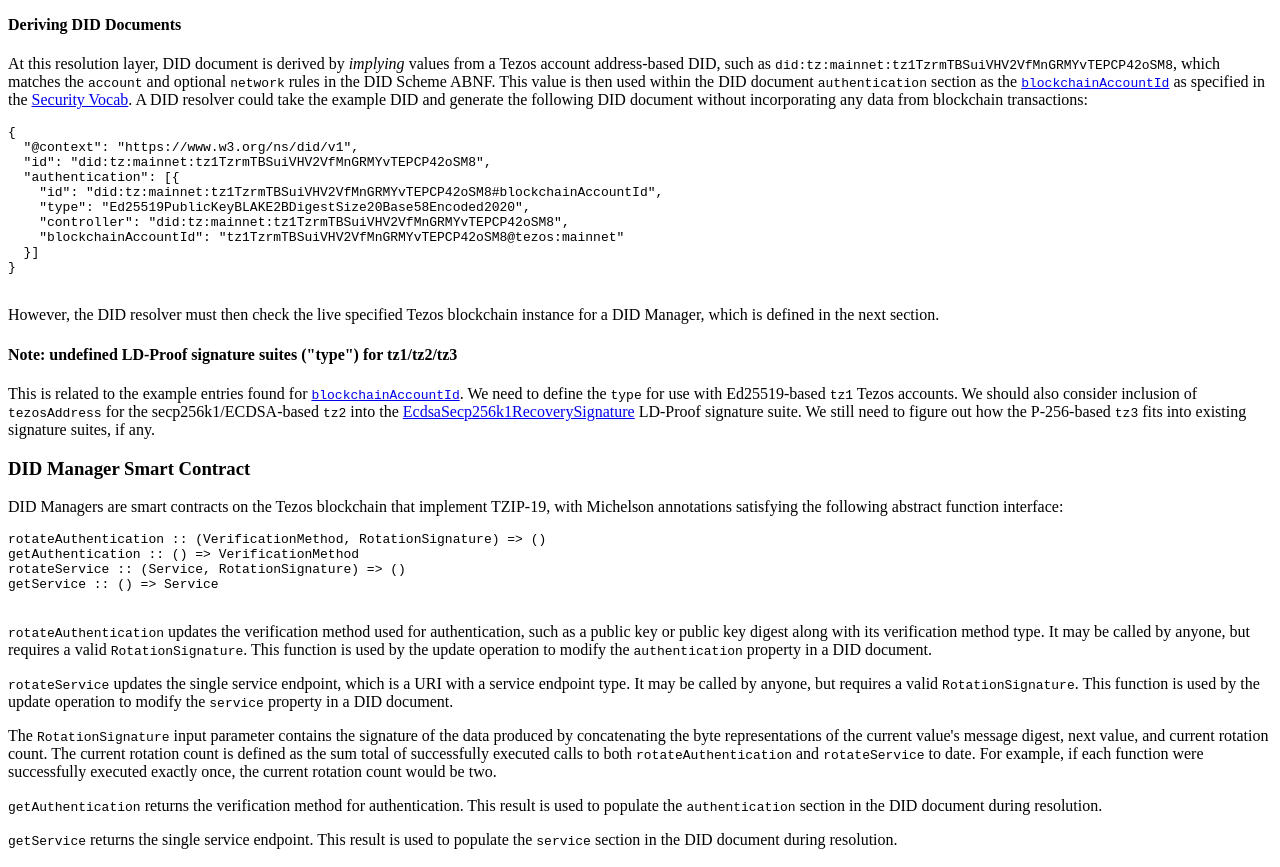
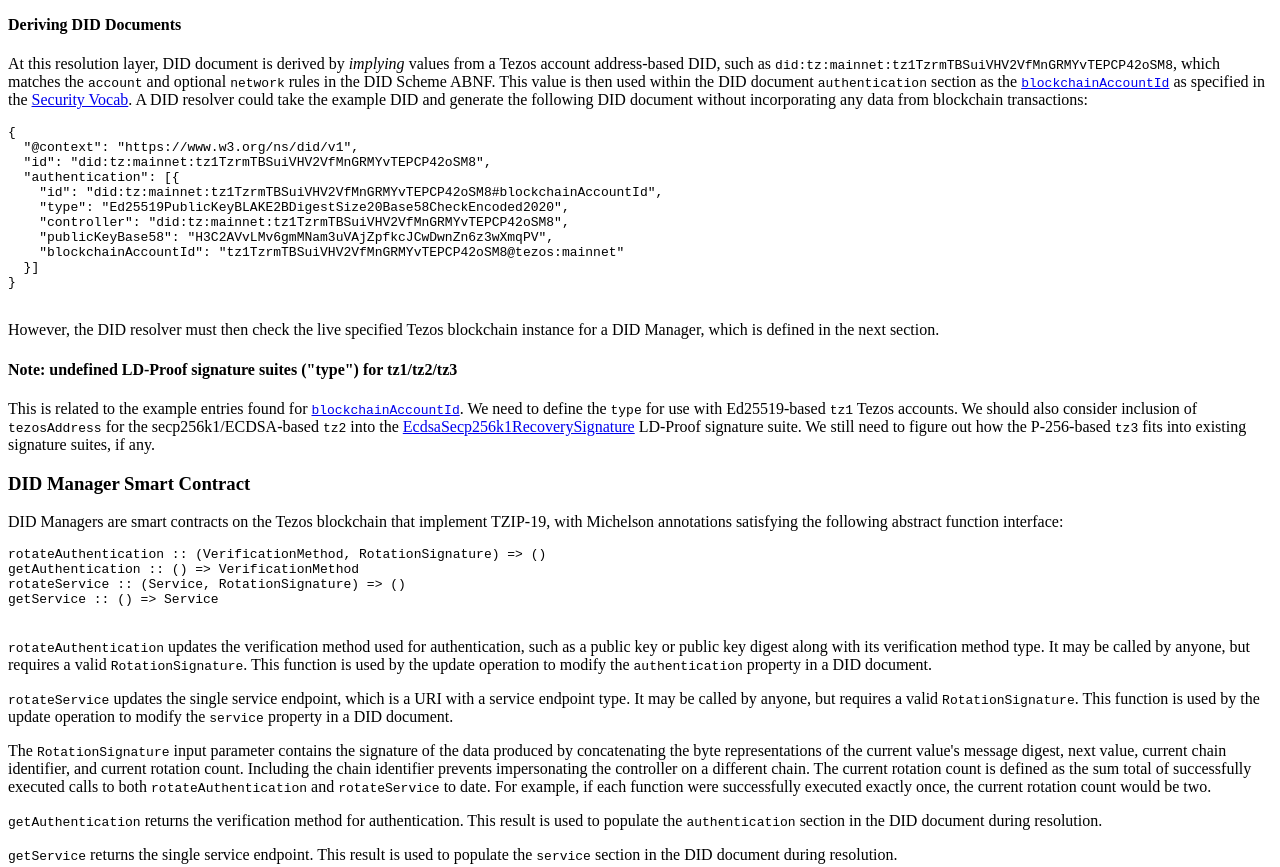
Before and after one commit to spruceid/did-tezos, a plain HTML site: page index.html in a window 1280 px wide. Shown: the part 3180-4047 px from the top of the page. Drawn offline with Linux system fonts and the light colour scheme; a script that the page names is missing.

Commit message:
Add chain ID in rotation event (#1)
And rename Ed25519 and include public key

```diff
--- a/index.html
+++ b/index.html
@@ -398,8 +398,9 @@
   "id": "did:tz:mainnet:tz1TzrmTBSuiVHV2VfMnGRMYvTEPCP42oSM8",
   "authentication": [{
     "id": "did:tz:mainnet:tz1TzrmTBSuiVHV2VfMnGRMYvTEPCP42oSM8#blockchainAccountId",
-    "type": "Ed25519PublicKeyBLAKE2BDigestSize20Base58Encoded2020",
+    "type": "Ed25519PublicKeyBLAKE2BDigestSize20Base58CheckEncoded2020",
     "controller": "did:tz:mainnet:tz1TzrmTBSuiVHV2VfMnGRMYvTEPCP42oSM8",
+    "publicKeyBase58": "H3C2AVvLMv6gmMNam3uVAjZpfkcJCwDwnZn6z3wXmqPV",
     "blockchainAccountId": "tz1TzrmTBSuiVHV2VfMnGRMYvTEPCP42oSM8@tezos:mainnet"
   }]
 }
@@ -452,12 +453,14 @@
 
     <p> The <code>RotationSignature</code> input parameter contains the
         signature of the data produced by concatenating the byte
-        representations of the current value's message digest, next value, and
-        current rotation count. The current rotation count is defined as the
-        sum total of successfully executed calls to both
-        <code>rotateAuthentication</code> and <code>rotateService</code> to
-        date. For example, if each function were successfully executed exactly
-        once, the current rotation count would be two.
+        representations of the current value's message digest, next value,
+        current chain identifier, and current rotation count. Including the
+        chain identifier prevents impersonating the controller on a different
+        chain. The current rotation count is defined as the sum total of
+        successfully executed calls to both <code>rotateAuthentication</code>
+        and <code>rotateService</code> to date. For example, if each function
+        were successfully executed exactly once, the current rotation count
+        would be two.
     </p>
 
     <p> <code>getAuthentication</code> returns the verification method for
@@ -508,8 +511,9 @@
   "id": "did:tz:mainnet:tz1TzrmTBSuiVHV2VfMnGRMYvTEPCP42oSM8",
   "authentication": [{
     "id": "did:tz:mainnet:tz1TzrmTBSuiVHV2VfMnGRMYvTEPCP42oSM8#blockchainAccountId",
-    "type": "Ed25519PublicKeyBLAKE2BDigestSize20Base58Encoded2020",
+    "type": "Ed25519PublicKeyBLAKE2BDigestSize20Base58CheckEncoded2020",
     "controller": "did:tz:mainnet:tz1TzrmTBSuiVHV2VfMnGRMYvTEPCP42oSM8",
+    "publicKeyBase58": "H3C2AVvLMv6gmMNam3uVAjZpfkcJCwDwnZn6z3wXmqPV",
     "blockchainAccountId": "tz1TzrmTBSuiVHV2VfMnGRMYvTEPCP42oSM8@tezos:mainnet"
   }],
   "service": [{
```
